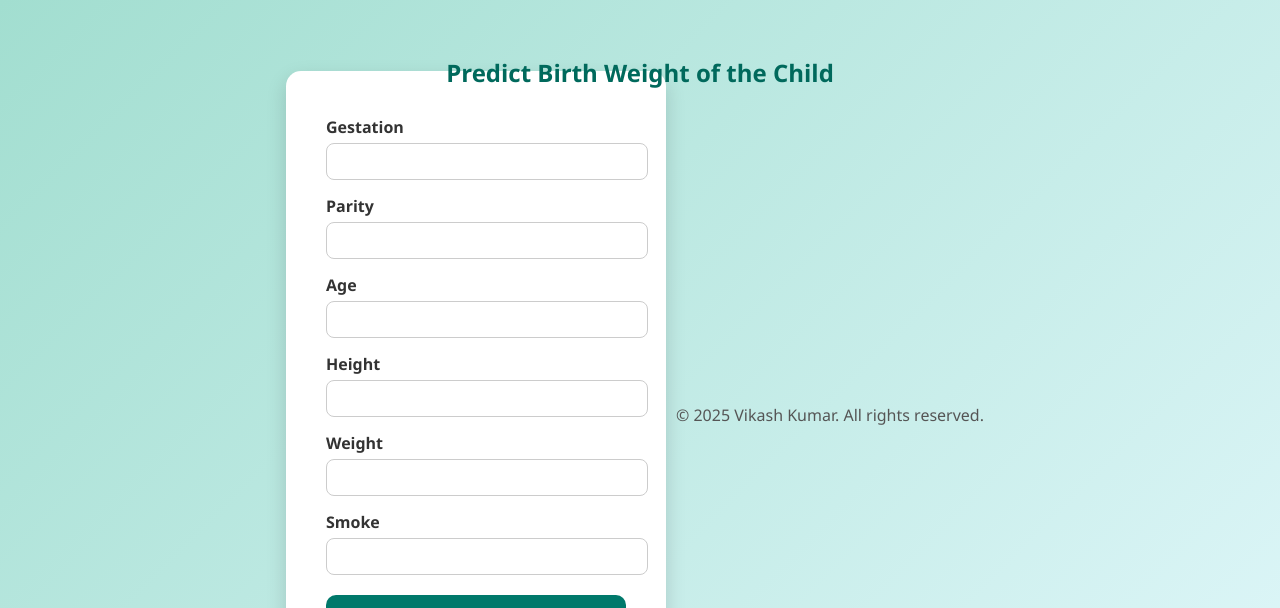
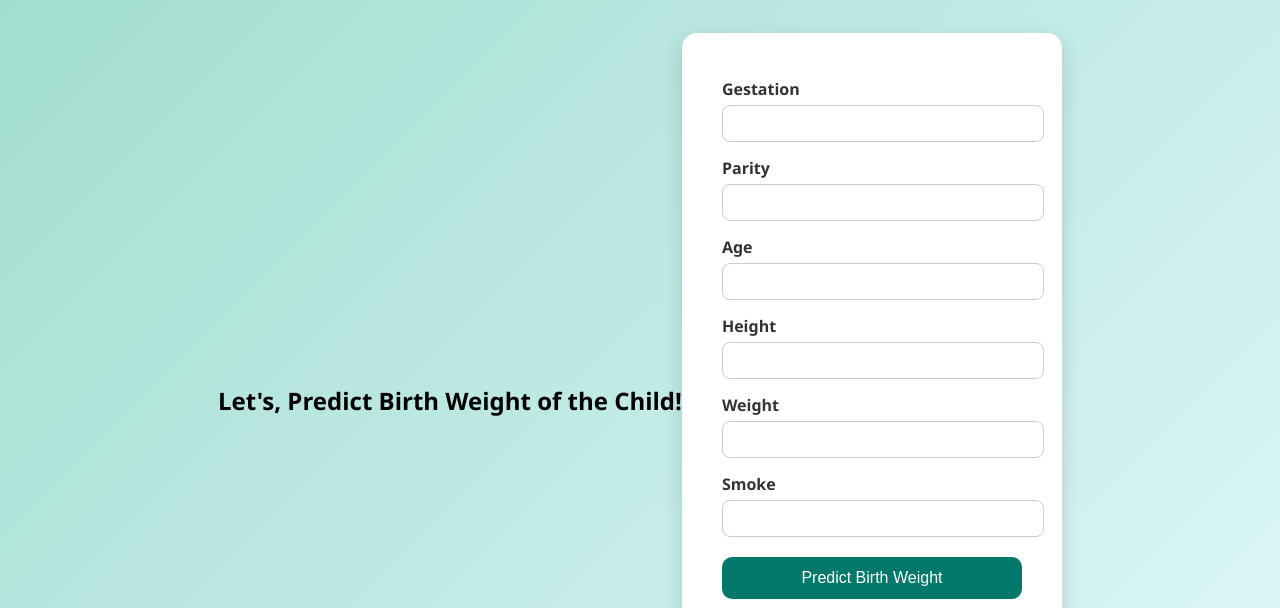
Before and after one commit to Vikash-Kumar-984/Machine-Learning-Model-API-Frontend-and-Backend, a Flask app: page / in a window 1280 px wide. Shown: the top 608 px of the page. Run offline with Flask 3, Linux system fonts and the light colour scheme.

Commit message:
Update index.html

```diff
--- a/templates/index.html
+++ b/templates/index.html
@@ -74,7 +74,7 @@
 </head>
 
 <body>
-  <h1>Predict Birth Weight of the Child</h1>
+  <h2>Let's, Predict Birth Weight of the Child!</h2>
 
 
   <form action="/predict" method="POST">
@@ -99,11 +99,12 @@
     <button type="submit">Predict Birth Weight</button>
 
   <h3> Predicted Birth Weight : {{prediction}} </h3>
+    <footer style="text-align:center; padding: 10px; margin-top: 30px; color: #555;">
+  &copy; 2025 Vikash Kumar. All rights reserved.
+</footer>
   </form>
   <!-- <h3> Predicted Birth Weight : {{prediction}} </h3> -->
 </body>
-<footer style="text-align:center; padding: 10px; margin-top: 30px; color: #555;">
-  &copy; 2025 Vikash Kumar. All rights reserved.
-</footer>
+
 
 </html>
```
